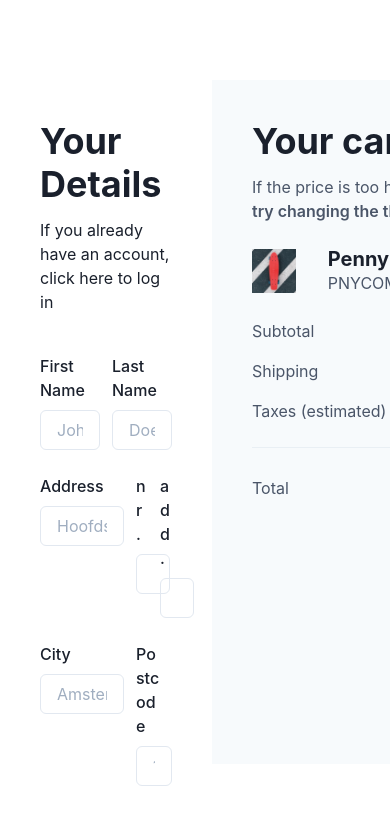
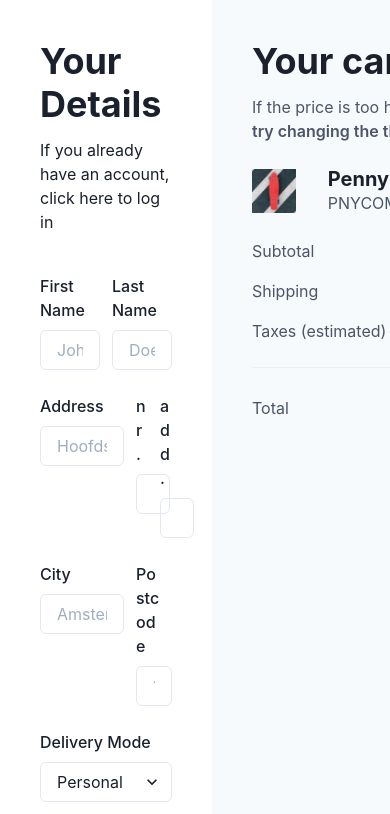
Before and after one commit to maugares/chakraui-egghead-tutorial, a Next.js app: page / in a window 390 px wide. Shown: the top 814 px of the page. Built offline with nearby package versions, Linux system fonts and the light colour scheme.

Commit message:
Add responsive padding

```diff
--- a/pages/index.tsx
+++ b/pages/index.tsx
@@ -3,10 +3,11 @@ import Cart from '../src/Cart/Cart'
 import Details from '../src/Details/Details'
 
 // For explanation on style props see README.md
+// padding made responsive by passing an array with different padding values for the different widht breakpoints: [<479, 480-767, >768]
 
 const IndexPage = () => (
   <Container maxWidth='container.xl' padding={0}>
-    <Flex height='100vh' paddingY={20}>
+    <Flex height='100vh' paddingY={[0, 10, 20]}>
       <Details />
       <Cart />
     </Flex>
```
